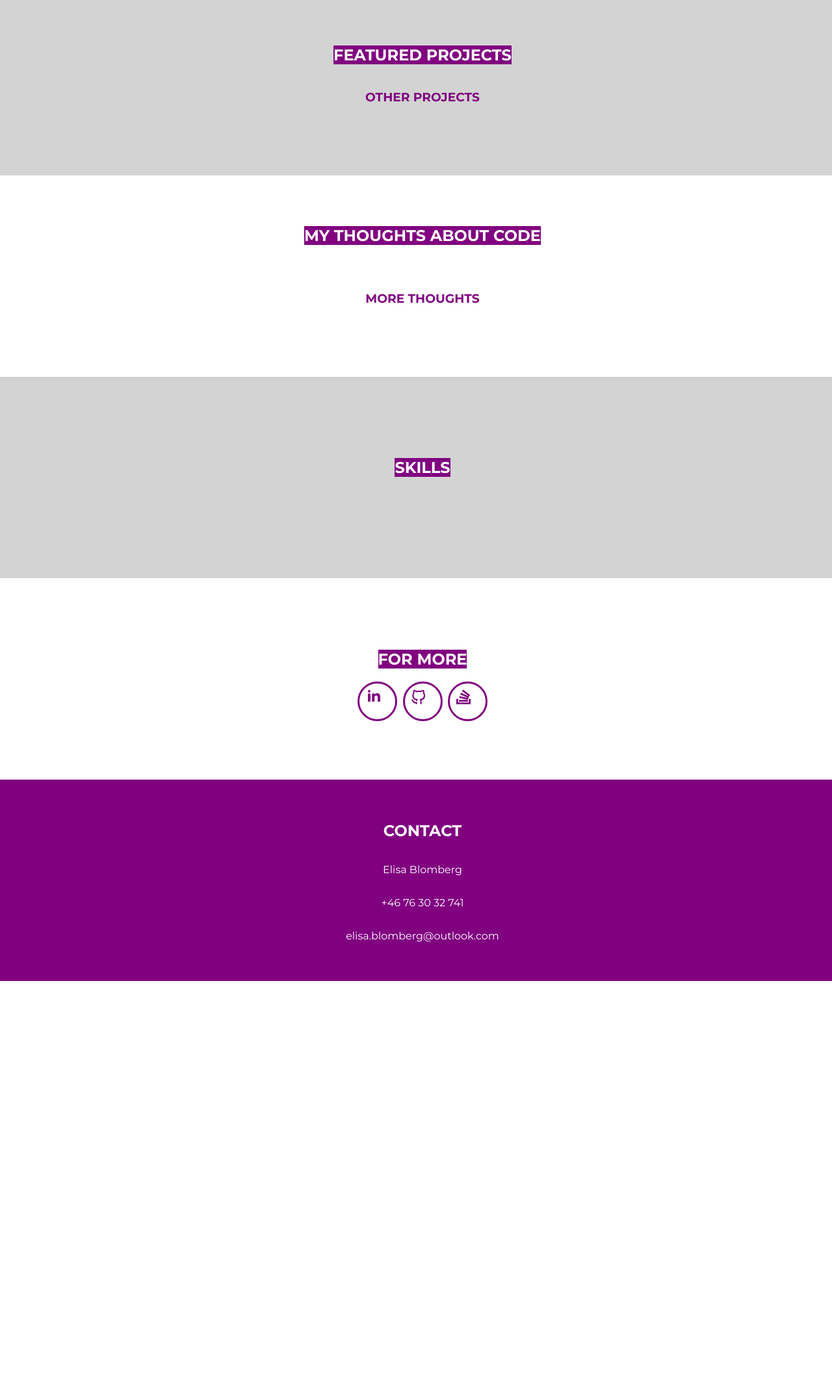
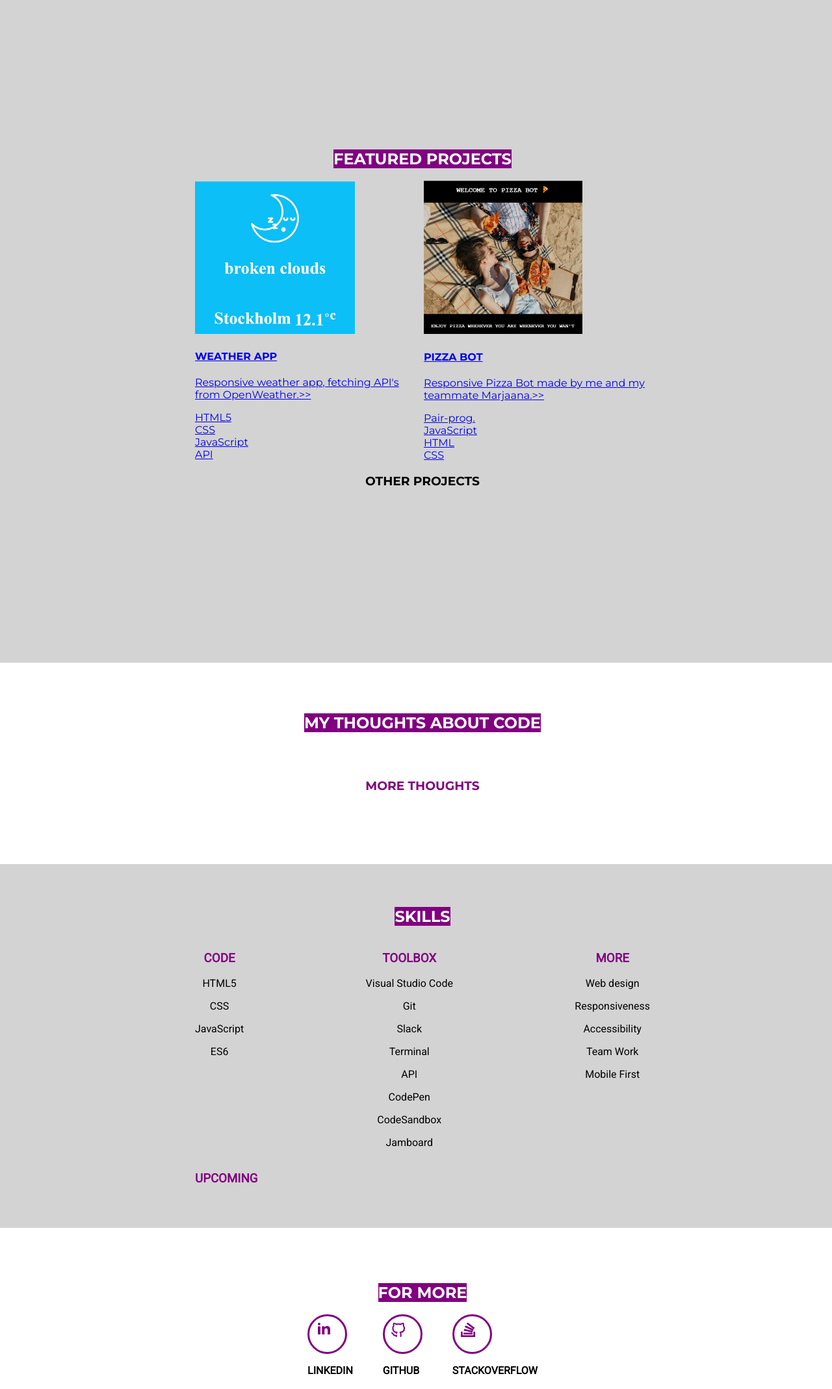
Before and after one commit to bloeli/portfolio, a plain HTML site: page index.html in a window 1280 px wide. Shown: the part 1100-3238 px from the top of the page at 65% size. Before the commit the page ends 2610 px from the top, so only its background shows below. Drawn offline with Linux system fonts and the light colour scheme.

Commit message:
Fixed the skills-section & the projects-section, etc

```diff
--- a/index.html
+++ b/index.html
@@ -75,9 +75,51 @@
             <h2>TECH</h2>
             <p>HTML, CSS, Flexbox, JavaScript,ES6, Web Accessibly, API:s, Mob-programming, Pair-programming, GitHub</p>
         </div>
-        <div class="projects" tabindex="0" aria-label="Projects I have made">
-            <div class="featured-projects" >
+        <div class="projects-section">
             <h2>FEATURED PROJECTS</h2>
+            <div
+                class="featured-projects"
+                tabindex="0"
+                aria-label="Projects I have made"
+            >
+                <div class="weather-app">
+                    <a
+                        href="https://github.com/bloeli/project-weather-app/tree/master/code"
+                        tabindex="0"
+                        aria-label="Link to Weather App on GitHub"
+                        role="link"
+                        target="_blank"
+                    >
+                    <img src="weather-app.JPG" alt="weather app image">
+                    <h4>WEATHER APP</h4>
+                    <p>Responsive weather app, fetching API's from OpenWeather.<span class="arrow">>></span></p>
+                    <div class="code-tags">
+                        <div class="tags">HTML5</div>
+                        <div class="tags">CSS</div>
+                        <div class="tags">JavaScript</div>
+                        <div class="tags">API</div>
+                    </div>
+                    </a>
+                </div>
+                <div class="pizza-bot">
+                    <a
+                        href="https://github.com/bloeli/project-pizza-bot"
+                        tabindex="0"
+                        aria-label="Link to Pizza Bot on Git Hub"
+                        role="link"
+                        target="_blank"
+                    >
+                    <img src="pizza-bot.JPG" alt="pizza bot image">
+                    <h4>PIZZA BOT</h4>
+                    <p>Responsive Pizza Bot made by me and my teammate Marjaana.<span class="arrow">>></span></p>
+                    <div class="code-tags">
+                        <div class="tags">Pair-prog.</div>
+                        <div class="tags">JavaScript</div>
+                        <div class="tags">HTML</div>
+                        <div class="tags">CSS</div>
+                    </div>
+                    </a>
+                </div>
             </div>
             <div class="other-projects" >
                 <h3>OTHER PROJECTS</h3>
@@ -85,31 +127,76 @@
         </div>
         <div class="thoughts"tabindex="0" aria-label="My thoughts about code">
             <h2>MY THOUGHTS ABOUT CODE</h2>
+<!--KLICKBARA KORT MED IMG OCH LITE TEXT KNUTEN TILL EN LÄNK SOM JAG SKAPAR EFTER VARJE SPRINT, TEX LÄNK TILL LINKEDIN INKÄGG-->
             <p></p>
             <h3>MORE THOUGHTS</h3>
             <p></p>
         </div>
         <div class="skills" tabindex="0" aria-label="My skills">
             <h2>SKILLS</h2>
+            <div class="skills-container">
+                <div class="code">
+                    <h3>CODE</h3>
+                    <p>HTML5</p>
+                    <p>CSS</p>
+                    <p>JavaScript</p>
+                        <p>ES6</p>
+                </div>
+                <div class="toolbox">
+                    <h3>TOOLBOX</h3>
+                    <p>Visual Studio Code</p>
+                    <p>Git</p>
+                    <p>Slack</p>
+                    <p>Terminal</p>
+                    <p>API</p>
+                    <p>CodePen</p>
+                    <p>CodeSandbox</p>
+                    <p>Jamboard</p>
+                </div>
+                <div class="more">
+                    <h3>MORE</h3>
+                    <p>Web design</p>
+                    <p>Responsiveness</p>
+                    <P>Accessibility</p>
+                    <p>Team Work</p>
+                    <p>Mobile First</p>
+                </div>
+            </div>
+            <div class="upcoming">
+                <h3>UPCOMING</h3>
                 <p></p>
             </div>
-        <div class="more" tabindex="0" aria-label="Links for more information">
+        </div>
+        <div
+            class="for-more"
+            tabindex="0"
+            aria-label="Links for more information"
+        >
             <h2>FOR MORE</h2>
             <div class="button-icons-container-2">
+                <div class="linkedin">
                     <div class="circle-4">
                         <button class="linkedin-icon-2" onclick="window.location.href='https://www.linkedin.com/in/elisa-blomberg-02b269189/';" tabindex="0" aria-label="Links to LinkedIn profile">
                             <!-- <img class="linkedin-icon" src="./assets-2/iconmonstr-linkedin-1 (1).svg" alt="Link to Elisa's profile at LinkedIn"> -->
                         </button>
                     </div>
+                    <p>LINKEDIN</p>
+                </div>
+                <div class="github">
                     <div class="circle-5">
                         <button class="github-icon-2" onclick="window.location.href='https://github.com/bloeli';" tabindex="0" aria-label="Links to GitHub profile">
                             <!-- <img class="github-icon" src="./assets-2/github (1).svg" alt="Link to Elisa's profile at GitHub"> -->
                         </button>
                     </div>
+                    <p>GITHUB</p>
+                </div>
+                <div class="stackoverflow">
                     <div class="circle-6">
                         <button class="stack-overflow-icon-2" onclick="window.location.href='https://stackoverflow.com/c/technigo/users/110';" tabindex="0" aria-label="Links to LStack Overflow profile">
                             <!-- <img class="stack-overflow-icon" src="./assets-2/93ae73c51933403f4cf8512e8cf05115 (1).svg" alt="Link to Elisa's profile at Stack Overflow"> -->
                         </button>
+                    </div>
+                    <p>STACKOVERFLOW</p>
                 </div>
             </div>
         </div>
--- a/style.css
+++ b/style.css
@@ -196,9 +196,9 @@
         text-align: center;
     }
 
-    .projects {
+    .projects-section {
         font-family: 'Montserrat', sans-serif;
-        height: 250px;
+        height: 1000px;
         padding-top: 30px;
         padding-right: 300px;
         padding-left: 300px;
@@ -209,16 +209,48 @@
         justify-content: center;
         align-items: center;
         flex-direction: column;
-
     }
 
-    .projects h2 {
+    .projects-section h2 {
         width: fit-content;
         background-color: purple;
         color: white;
     }
 
-    .projects h3 {
+    .featured-projects {
+        display: flex;
+        align-items: center;
+        justify-content: space-between;
+        flex-direction: row;
+    }
+
+    .weather-app {
+        display: flex;
+        align-items: center;
+        justify-content: center;
+        flex-direction: column;
+    }
+
+    .weather-app img {
+        width: 70%;
+        height: auto;
+    }
+
+    .pizza-bot {
+        display: flex;
+        align-items: center;
+        justify-content: center;
+        flex-direction: column;
+    }
+
+    .pizza-bot img {
+        width: 70%;
+        height: auto;
+    }
+
+    .pizza-bot h4
+
+    .other-projects h3 {
         width: fit-content;
         color: purple;
     }
@@ -248,8 +280,7 @@
     }
 
     .skills {
-        font-family: 'Montserrat', sans-serif;
-        height: 250px;
+        height: 500px;
         padding-top: 30px;
         padding-right: 300px;
         padding-left: 300px;
@@ -263,17 +294,39 @@
     }
 
     .skills h2 {
+        font-family: 'Montserrat', sans-serif;
         width: fit-content;
         background-color: purple;
         color: white;
     }
 
-    .skills p {
-        width: fit-content;
-        color: white;
+    .skills-container {
+        width: 700px;
+        font-family: 'Roboto', sans-serif;
+        font-size: 16px;
+        text-align: center;
+        display: flex;
+        justify-content: space-between;
+        flex-direction: row;
     }
 
-    .more {
+    .skills-container h3 {
+        color: purple;
+    }
+
+    .upcoming {
+        width: 700px;
+        font-family: 'Roboto', sans-serif;
+        font-size: 16px;
+        display: flex;
+        justify-content: flex-start;
+    }
+
+    .upcoming {
+        color: purple;
+    }
+
+    .for-more {
         font-family: 'Montserrat', sans-serif;
         height: 250px;
         padding-top: 30px;
@@ -287,16 +340,21 @@
         flex-direction: column;
     }
 
-    .more h2 {
+    .for-more h2 {
         width: fit-content;
         background-color: purple;
         color: white;
     }
 
     .button-icons-container-2 {
-        width: 200px;
+        width: 400px;
         display: flex;
-        justify-content: space-between;
+        justify-content: space-around;
+    }
+    .button-icons-container-2 p {
+        font-family: 'Roboto', sans-serif;
+        font-size: 16px;
+        font-weight: bold;
     }
 
     .circle-4 {
@@ -363,9 +421,11 @@
     .circle-4:hover {
         transform: scale(1.1);
     }
+
     .circle-5:hover {
         transform: scale(1.1);
     }
+
     .circle-6:hover {
         transform: scale(1.1);
     }
@@ -383,7 +443,6 @@
         align-items: center;
         justify-content: center;
         flex-direction: column;
-
     }
 
     .contact h2 {
```
Also changed, not shown: pizza-bot.JPG (added), weather-app.JPG (added). Lines whose indentation alone changed are shown as unchanged.
